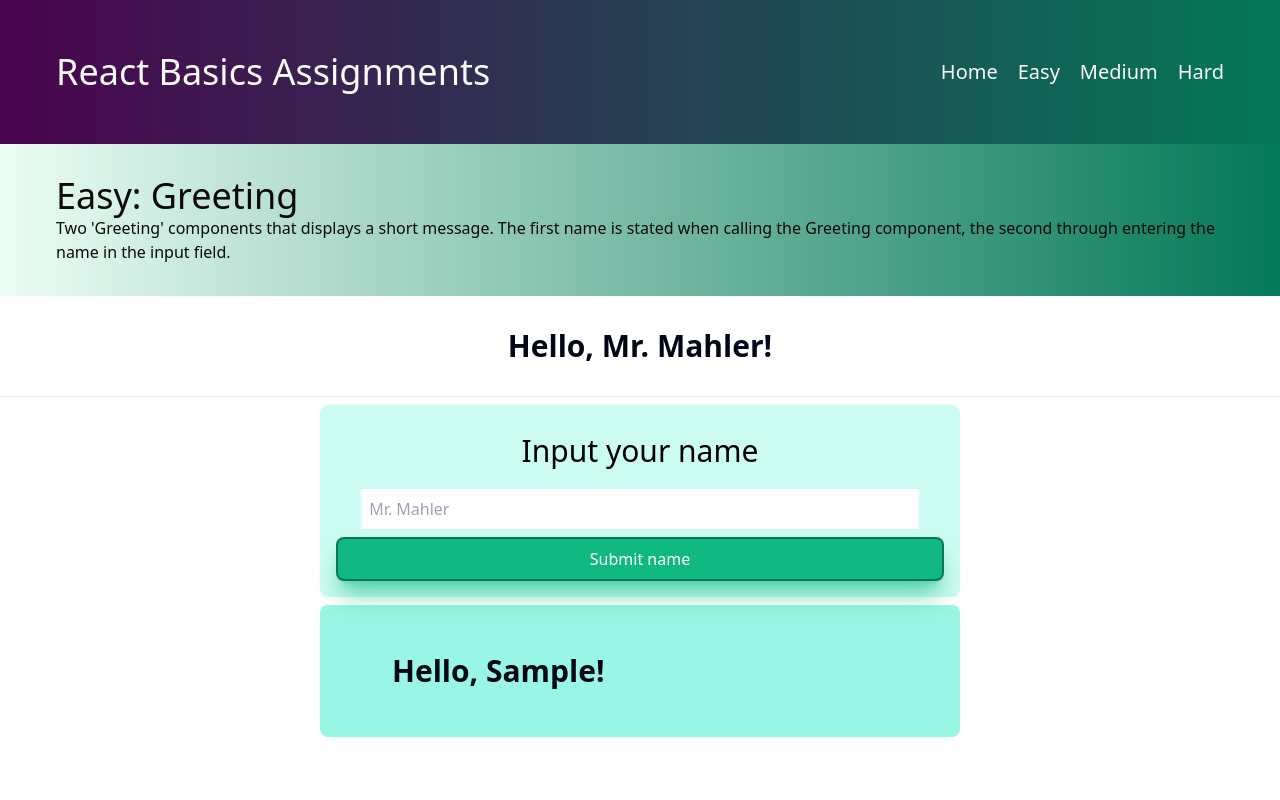
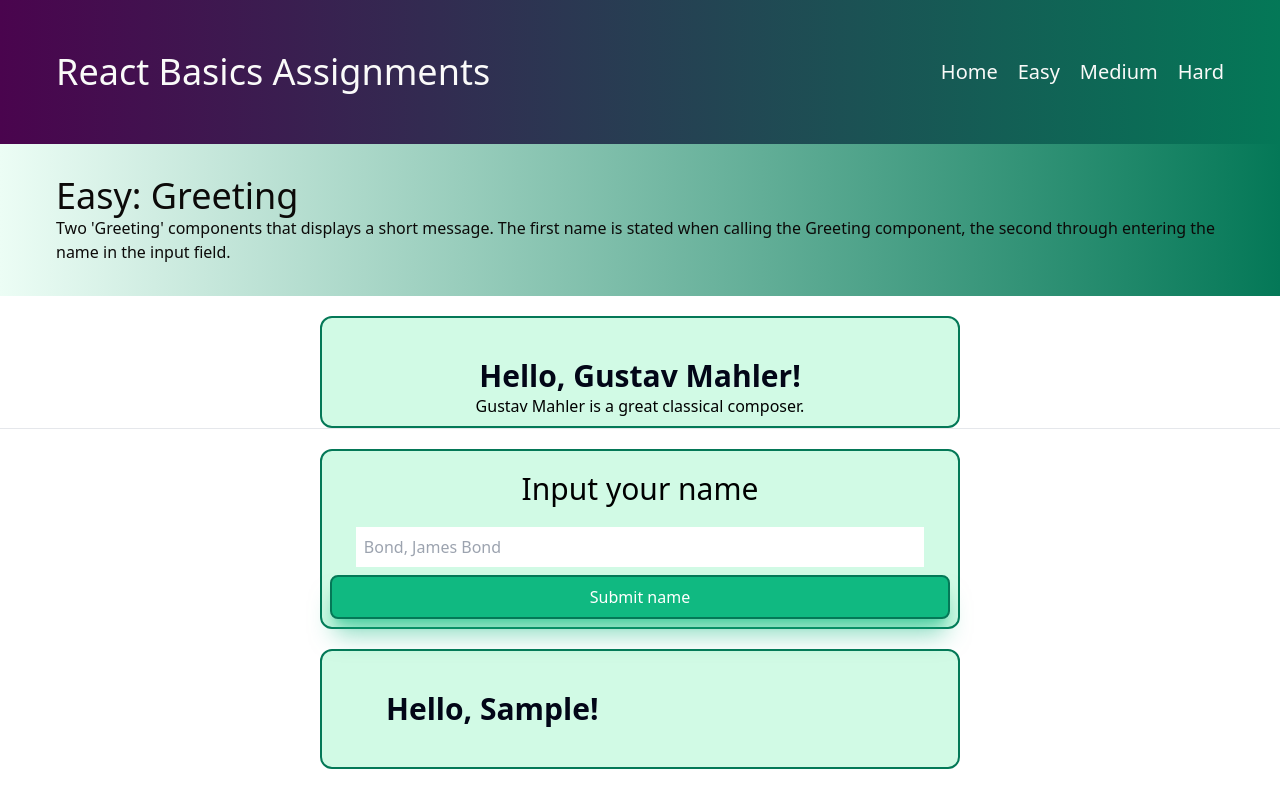
Before and after one commit to barlunden/reactbasics, a React (Create React App) app: page /Easy in a window 1280 px wide. Both pictures are taken after typing "Sample" into the empty fields and a click on the button "Submit name". Built offline with nearby package versions, Linux system fonts and the light colour scheme.

Commit message:
Styling edits

```diff
--- a/src/components/Counter.js
+++ b/src/components/Counter.js
@@ -13,13 +13,13 @@ function Counter() {
   };
 
   return (
-    <div className="bg-emerald-50 p-4 rounded-lg">
+    <div className="w-1/2 p-2 bg-emerald-100 border-2 border-emerald-700 mx-auto mt-5 rounded-xl">
       <h1 className="text-2xl p-4 font-bold text-center">The Famous Counter Component</h1>
-      <div className="grid grid-cols-2 gap-4 w-1/2 mx-auto">
+      <div className="grid grid-cols-2 gap-4 w-4/5 mx-auto">
         <Button onClick={decrement} text="Decrement" />
         <Button onClick={increment} text="Increment" />
       </div>
-      <p className="text-9xl w-1/6 font-semibold shadow-xl text-emerald-50 border-2 border-emerald-950 shadow-emerald-800/50 mx-auto m-8 p-8 bg-emerald-700 rounded-full text-center">{counter}</p>
+      <p className="text-9xl w-fit font-semibold shadow-xl text-emerald-50 border-2 border-emerald-950 shadow-emerald-800/50 mx-auto m-8 px-8 py-4 bg-emerald-700 rounded-lg text-center">{counter}</p>
     </div>
   );
 }
--- a/src/components/Greeting.js
+++ b/src/components/Greeting.js
@@ -1,7 +1,14 @@
-function Greeting({ name }) {
+function Greeting({ name, occupation }) {
   return (
     <>
-        <h1 className="px-14 py-8 text-3xl font-bold text-slate-950 text-center">Hello, {name}!</h1>
+      <div className="w-1/2 p-2 bg-emerald-100 border-2 border-emerald-700 mx-auto mt-5 rounded-xl">
+        <h1 className="px-14 pt-8 text-3xl font-bold text-slate-950 text-center">
+          Hello, {name}!
+        </h1>
+        <p className="text-center">
+          {name} is a great {occupation}.
+        </p>
+      </div>
     </>
   );
 }
--- a/src/components/SecondGreeting.js
+++ b/src/components/SecondGreeting.js
@@ -22,7 +22,7 @@ function SecondGreeting({ name }) {
 
   return (
     <>
-      <div className="w-1/2 mx-auto bg-teal-100 flex flex-col rounded-lg m-2 p-4">
+      <div className="w-1/2 p-2 bg-emerald-100 border-2 border-emerald-700 mx-auto mt-5 rounded-xl">
         <h1 className="text-center text-3xl p-3">Input your name</h1>
         <form className="flex flex-col" onSubmit={handleSubmit}>
           <input
@@ -30,14 +30,14 @@ function SecondGreeting({ name }) {
             type="text"
             value={nameInput}
             onChange={handleNameInput}
-            placeholder="Mr. Mahler"
+            placeholder="Bond, James Bond"
           />
           <Button text="Submit name" />
         </form>
       </div>
       <div>
         {submittedName && (
-          <div className="w-1/2 mx-auto bg-teal-200 flex flex-col rounded-lg m-2 p-4">
+          <div  className="w-1/2 p-2 bg-emerald-100 border-2 border-emerald-700 mx-auto mt-5 rounded-xl">
             <h1 className="px-14 py-8 text-3xl font-bold text-slate-950">
               Hello, {submittedName.name}!
             </h1>
--- a/src/pages/Easy.js
+++ b/src/pages/Easy.js
@@ -9,7 +9,7 @@ function Easy() {
         title="Easy: Greeting"
         subtitle="Two 'Greeting' components that displays a short message. The first name is stated when calling the Greeting component, the second through entering the name in the input field."
       />
-      <Greeting name="Mr. Mahler" />
+      <Greeting name="Gustav Mahler" occupation="classical composer" />
       <hr />
       <SecondGreeting />
     </>
```
Lines whose indentation alone changed are shown as unchanged.
